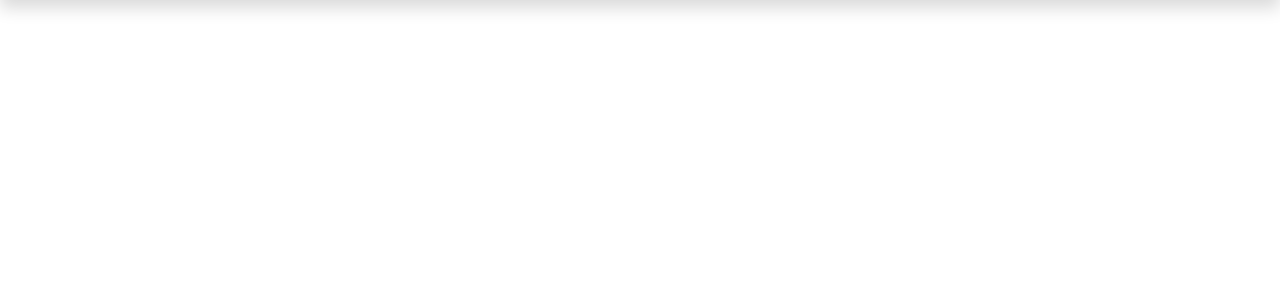
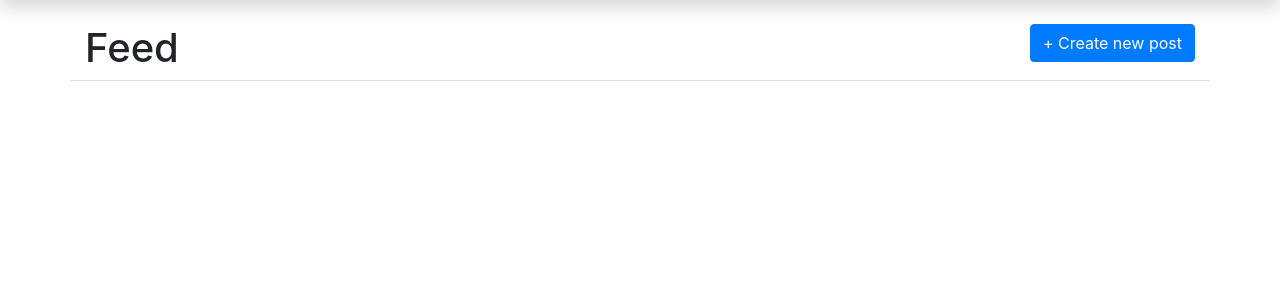
Before and after one commit to zuber-shekh7/django-blog-app, a Django app: page /posts/ in a window 1280 px wide. Shown: the part 88-388 px from the top of the page. Run offline with Django 3.2, Linux system fonts and the light colour scheme; the visitor is signed in with stand-in values (Sample User, id 1); data that the repository does not hold is empty.

Commit message:
Updated post list page

```diff
--- a/templates/blog/list.html
+++ b/templates/blog/list.html
@@ -1,14 +1,36 @@
 {% extends 'core/base.html' %} {% block main %}
 <section>
   <div class="row">
+    <div class="col mb-4 border-bottom">
+      <div>
+        <h1 class="float-left">Feed</h1>
+
+        <a
+          class="float-right btn btn-primary"
+          href="{% url 'blog:create-post' %}"
+          >&plus; Create new post</a
+        >
+      </div>
+    </div>
     {% for post in posts%}
     <div class="col-md-12">
       <div class="card mb-2">
         <div class="card-body">
-          <h2>
-            <a href="{% url 'blog:detail-post' pk=post.id %}">{{post.title}}</a>
-          </h2>
-          <h2>{{post.author.username}}</h2>
+          <div class="row">
+            <div class="col-md-2">
+              <img
+                class="img-thumbnail rounded-circle"
+                src="{{post.author.profile.image.url}}"
+                alt=""
+              />
+            </div>
+            <div class="col-md-10">
+              <small class="text-muted float-right">{{post.created_at|timesince}} ago</small>
+              <a class="text-dark" href=""><h3>&commat;{{post.author.username}}</h2></a>
+              <a class="text-primary" href="{% url 'blog:detail-post' pk=post.id %}"><h4>{{post.title}}</h4></a>
+              <p class="lead">{{post.content}}</p>
+            </div>
+          </div>
         </div>
       </div>
     </div>
```
